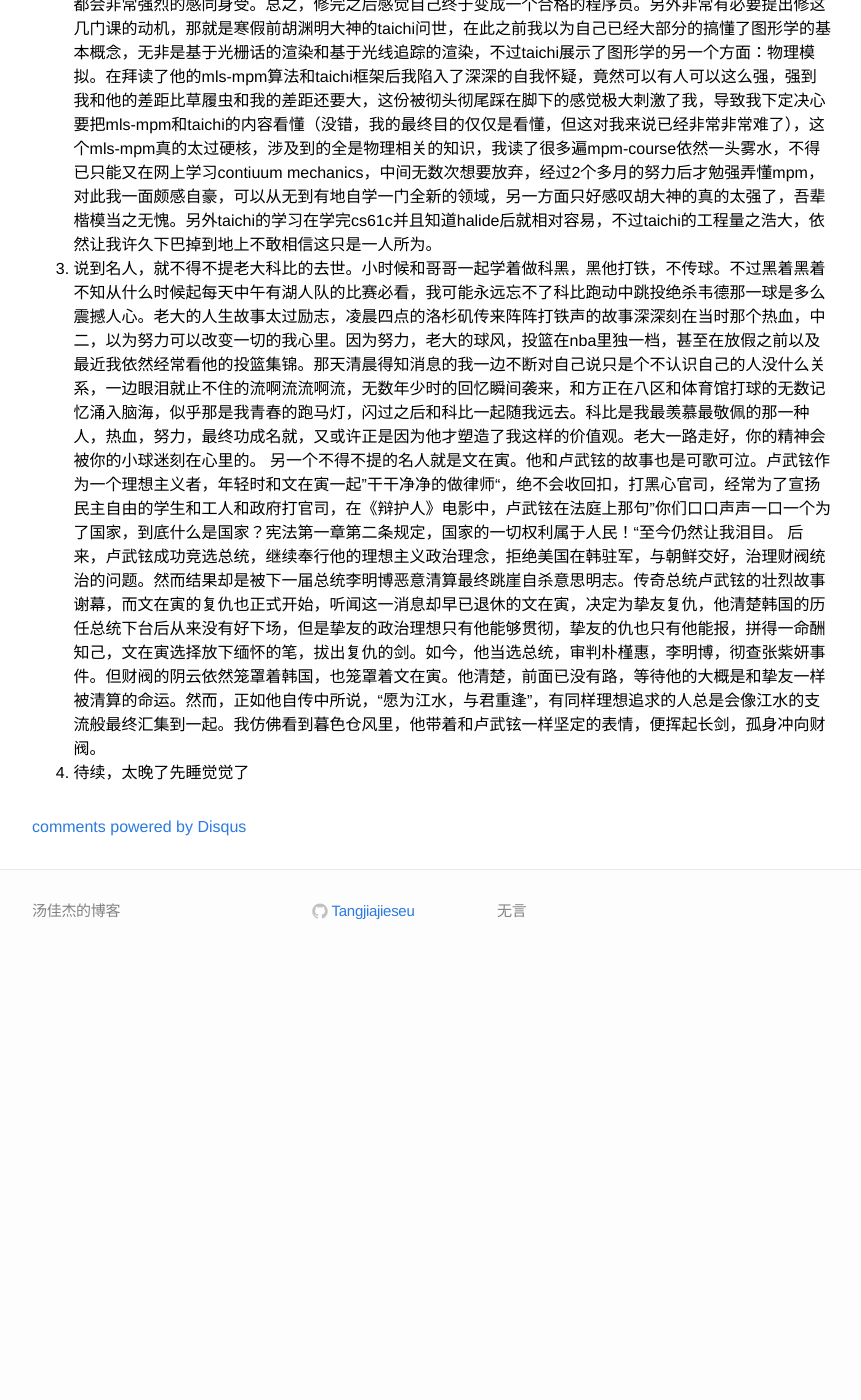
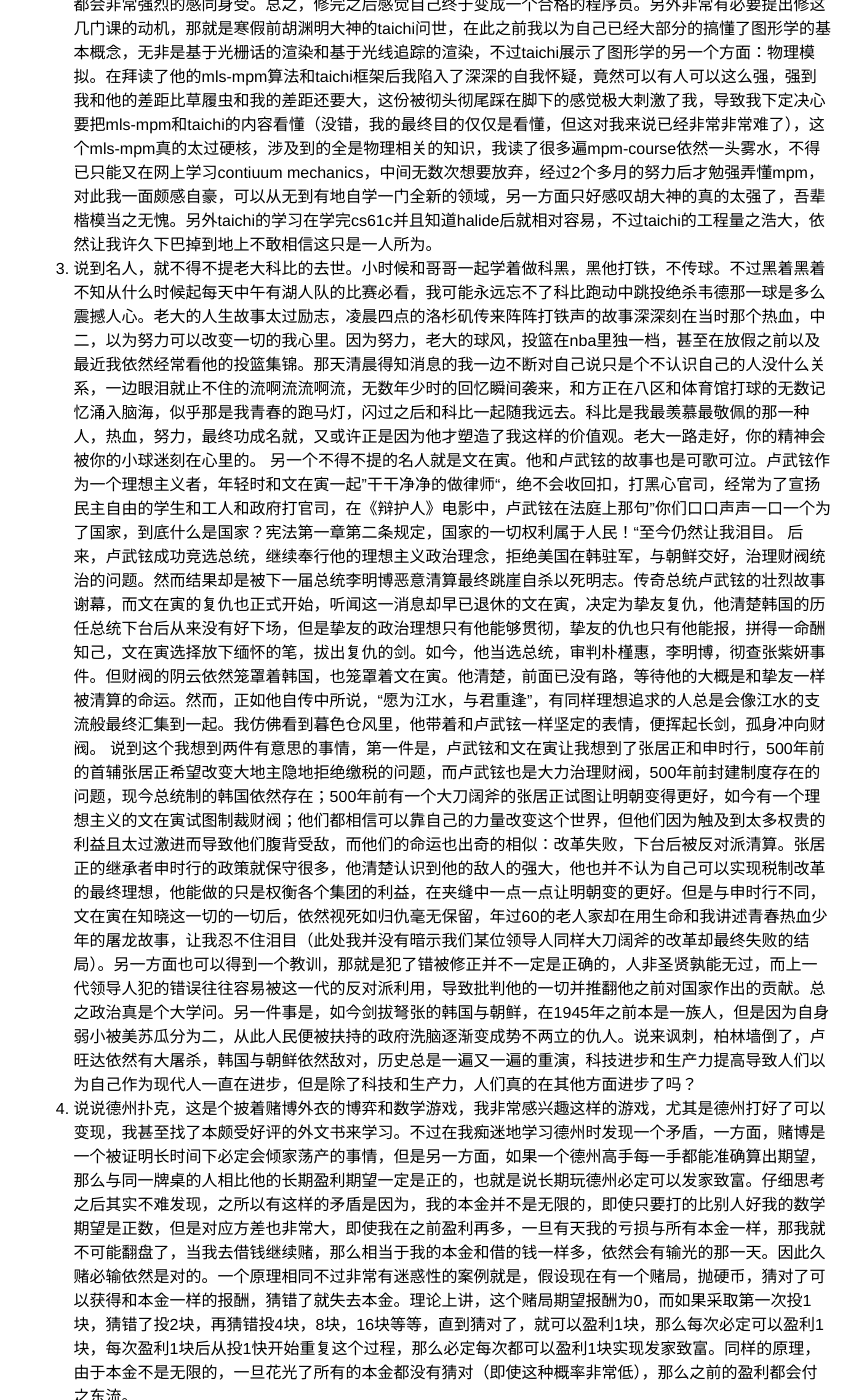
Before and after one commit to TangJiajieseu/TangJiajieseu.github.io, a Jekyll site: the page built from _posts/2020-04-15-[回忆录]-疫情期间.markdown, in a window 1280 px wide and 1400 px high, scrolled down 920 px. Shown: the whole window, without its empty margins (208-1069 px from the left). Built offline with Jekyll 4.4.1, drawn with Linux system fonts in a browser that asks for light colours; comment, search, counter and statistics services are not loaded; before the commit the page ends 1887 px from its top, so only the background shows below that; some of the changed text lies outside the part shown.

Commit message:
update 疫情期间

```diff
--- a/_posts/2020-04-15-[回忆录]-疫情期间.markdown
+++ b/_posts/2020-04-15-[回忆录]-疫情期间.markdown
@@ -14,6 +14,11 @@ categories: 回忆录
 
 3. 说到名人，就不得不提老大科比的去世。小时候和哥哥一起学着做科黑，黑他打铁，不传球。不过黑着黑着不知从什么时候起每天中午有湖人队的比赛必看，我可能永远忘不了科比跑动中跳投绝杀韦德那一球是多么震撼人心。老大的人生故事太过励志，凌晨四点的洛杉矶传来阵阵打铁声的故事深深刻在当时那个热血，中二，以为努力可以改变一切的我心里。因为努力，老大的球风，投篮在nba里独一档，甚至在放假之前以及最近我依然经常看他的投篮集锦。那天清晨得知消息的我一边不断对自己说只是个不认识自己的人没什么关系，一边眼泪就止不住的流啊流流啊流，无数年少时的回忆瞬间袭来，和方正在八区和体育馆打球的无数记忆涌入脑海，似乎那是我青春的跑马灯，闪过之后和科比一起随我远去。科比是我最羡慕最敬佩的那一种人，热血，努力，最终功成名就，又或许正是因为他才塑造了我这样的价值观。老大一路走好，你的精神会被你的小球迷刻在心里的。
 另一个不得不提的名人就是文在寅。他和卢武铉的故事也是可歌可泣。卢武铉作为一个理想主义者，年轻时和文在寅一起”干干净净的做律师“，绝不会收回扣，打黑心官司，经常为了宣扬民主自由的学生和工人和政府打官司，在《辩护人》电影中，卢武铉在法庭上那句”你们口口声声一口一个为了国家，到底什么是国家？宪法第一章第二条规定，国家的一切权利属于人民！“至今仍然让我泪目。
-后来，卢武铉成功竞选总统，继续奉行他的理想主义政治理念，拒绝美国在韩驻军，与朝鲜交好，治理财阀统治的问题。然而结果却是被下一届总统李明博恶意清算最终跳崖自杀意思明志。传奇总统卢武铉的壮烈故事谢幕，而文在寅的复仇也正式开始，听闻这一消息却早已退休的文在寅，决定为挚友复仇，他清楚韩国的历任总统下台后从来没有好下场，但是挚友的政治理想只有他能够贯彻，挚友的仇也只有他能报，拼得一命酬知己，文在寅选择放下缅怀的笔，拔出复仇的剑。如今，他当选总统，审判朴槿惠，李明博，彻查张紫妍事件。但财阀的阴云依然笼罩着韩国，也笼罩着文在寅。他清楚，前面已没有路，等待他的大概是和挚友一样被清算的命运。然而，正如他自传中所说，“愿为江水，与君重逢”，有同样理想追求的人总是会像江水的支流般最终汇集到一起。我仿佛看到暮色仓风里，他带着和卢武铉一样坚定的表情，便挥起长剑，孤身冲向财阀。
+后来，卢武铉成功竞选总统，继续奉行他的理想主义政治理念，拒绝美国在韩驻军，与朝鲜交好，治理财阀统治的问题。然而结果却是被下一届总统李明博恶意清算最终跳崖自杀以死明志。传奇总统卢武铉的壮烈故事谢幕，而文在寅的复仇也正式开始，听闻这一消息却早已退休的文在寅，决定为挚友复仇，他清楚韩国的历任总统下台后从来没有好下场，但是挚友的政治理想只有他能够贯彻，挚友的仇也只有他能报，拼得一命酬知己，文在寅选择放下缅怀的笔，拔出复仇的剑。如今，他当选总统，审判朴槿惠，李明博，彻查张紫妍事件。但财阀的阴云依然笼罩着韩国，也笼罩着文在寅。他清楚，前面已没有路，等待他的大概是和挚友一样被清算的命运。然而，正如他自传中所说，“愿为江水，与君重逢”，有同样理想追求的人总是会像江水的支流般最终汇集到一起。我仿佛看到暮色仓风里，他带着和卢武铉一样坚定的表情，便挥起长剑，孤身冲向财阀。
+说到这个我想到两件有意思的事情，第一件是，卢武铉和文在寅让我想到了张居正和申时行，500年前的首辅张居正希望改变大地主隐地拒绝缴税的问题，而卢武铉也是大力治理财阀，500年前封建制度存在的问题，现今总统制的韩国依然存在；500年前有一个大刀阔斧的张居正试图让明朝变得更好，如今有一个理想主义的文在寅试图制裁财阀；他们都相信可以靠自己的力量改变这个世界，但他们因为触及到太多权贵的利益且太过激进而导致他们腹背受敌，而他们的命运也出奇的相似：改革失败，下台后被反对派清算。张居正的继承者申时行的政策就保守很多，他清楚认识到他的敌人的强大，他也并不认为自己可以实现税制改革的最终理想，他能做的只是权衡各个集团的利益，在夹缝中一点一点让明朝变的更好。但是与申时行不同，文在寅在知晓这一切的一切后，依然视死如归仇毫无保留，年过60的老人家却在用生命和我讲述青春热血少年的屠龙故事，让我忍不住泪目（此处我并没有暗示我们某位领导人同样大刀阔斧的改革却最终失败的结局）。另一方面也可以得到一个教训，那就是犯了错被修正并不一定是正确的，人非圣贤孰能无过，而上一代领导人犯的错误往往容易被这一代的反对派利用，导致批判他的一切并推翻他之前对国家作出的贡献。总之政治真是个大学问。另一件事是，如今剑拔弩张的韩国与朝鲜，在1945年之前本是一族人，但是因为自身弱小被美苏瓜分为二，从此人民便被扶持的政府洗脑逐渐变成势不两立的仇人。说来讽刺，柏林墙倒了，卢旺达依然有大屠杀，韩国与朝鲜依然敌对，历史总是一遍又一遍的重演，科技进步和生产力提高导致人们以为自己作为现代人一直在进步，但是除了科技和生产力，人们真的在其他方面进步了吗？
 
-4. 待续，太晚了先睡觉觉了
+4. 说说德州扑克，这是个披着赌博外衣的博弈和数学游戏，我非常感兴趣这样的游戏，尤其是德州打好了可以变现，我甚至找了本颇受好评的外文书来学习。不过在我痴迷地学习德州时发现一个矛盾，一方面，赌博是一个被证明长时间下必定会倾家荡产的事情，但是另一方面，如果一个德州高手每一手都能准确算出期望，那么与同一牌桌的人相比他的长期盈利期望一定是正的，也就是说长期玩德州必定可以发家致富。仔细思考之后其实不难发现，之所以有这样的矛盾是因为，我的本金并不是无限的，即使只要打的比别人好我的数学期望是正数，但是对应方差也非常大，即使我在之前盈利再多，一旦有天我的亏损与所有本金一样，那我就不可能翻盘了，当我去借钱继续赌，那么相当于我的本金和借的钱一样多，依然会有输光的那一天。因此久赌必输依然是对的。一个原理相同不过非常有迷惑性的案例就是，假设现在有一个赌局，抛硬币，猜对了可以获得和本金一样的报酬，猜错了就失去本金。理论上讲，这个赌局期望报酬为0，而如果采取第一次投1块，猜错了投2块，再猜错投4块，8块，16块等等，直到猜对了，就可以盈利1块，那么每次必定可以盈利1块，每次盈利1块后从投1快开始重复这个过程，那么必定每次都可以盈利1块实现发家致富。同样的原理，由于本金不是无限的，一旦花光了所有的本金都没有猜对（即使这种概率非常低），那么之前的盈利都会付之东流。
+
+德州的基本玩法是，当你拿到坏手牌坏位置，就应该立刻弃掉；而拿到中等手牌，可以在少量投入后判断对手手牌，如果对手手牌较大就应该立刻止损，否则可以尝试诈唬或者弃牌；而拿到好手牌，就应该一点一点引诱对手让他投入最大的资金。这点和世间的许多事情都很相似，例如钓鱼，吊到大鱼时，既不能用力太猛崩断吊绳，又不能用力太小放走鱼儿。又例如谈恋爱，既不能太卑微做舔狗，又不能太傲慢让对方退缩。这样看来，张居正去打德州恐怕会把家底全部输给申时行。有人说，为什么不能凭着本性做事，喜欢就是喜欢，理想就是理想，为什么需要算计这么多。真性情，有理想的人被我敬佩敬仰，不过现实是，一腔热血不顾实际的行为就像只想吃鱼饵的小鱼，结果只有被别人吊，想要达到自己的目的，思考和博弈是必须的步骤。而且，在这场游戏里，不存在任何的恶性竞争和落井下石，有的只有公平的博弈，这并不是一件为人所不齿的事情。
+
+5. 今天抽盲没中，意味着很快就要答辩毕业了（但愿吧），想来3年研究生生涯就要以在家赋闲半年结束，有点可惜。许多朋友甚至不记得上次见面是什么时候，就也许从此分别再无联系，实在有点可惜，只愿可以和儿子们开心的吃顿离别饭然后用力地拥抱告别。
```
